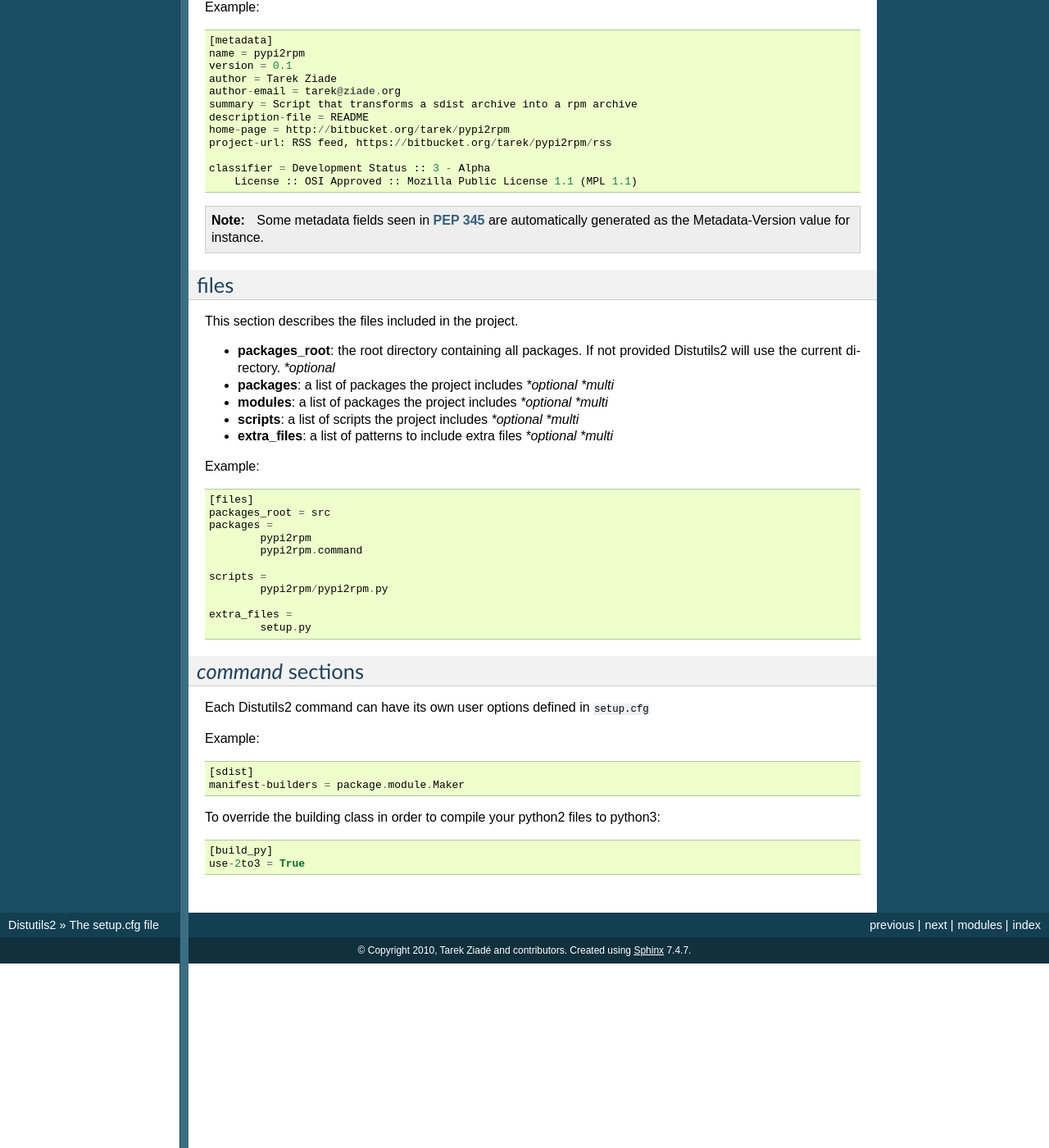
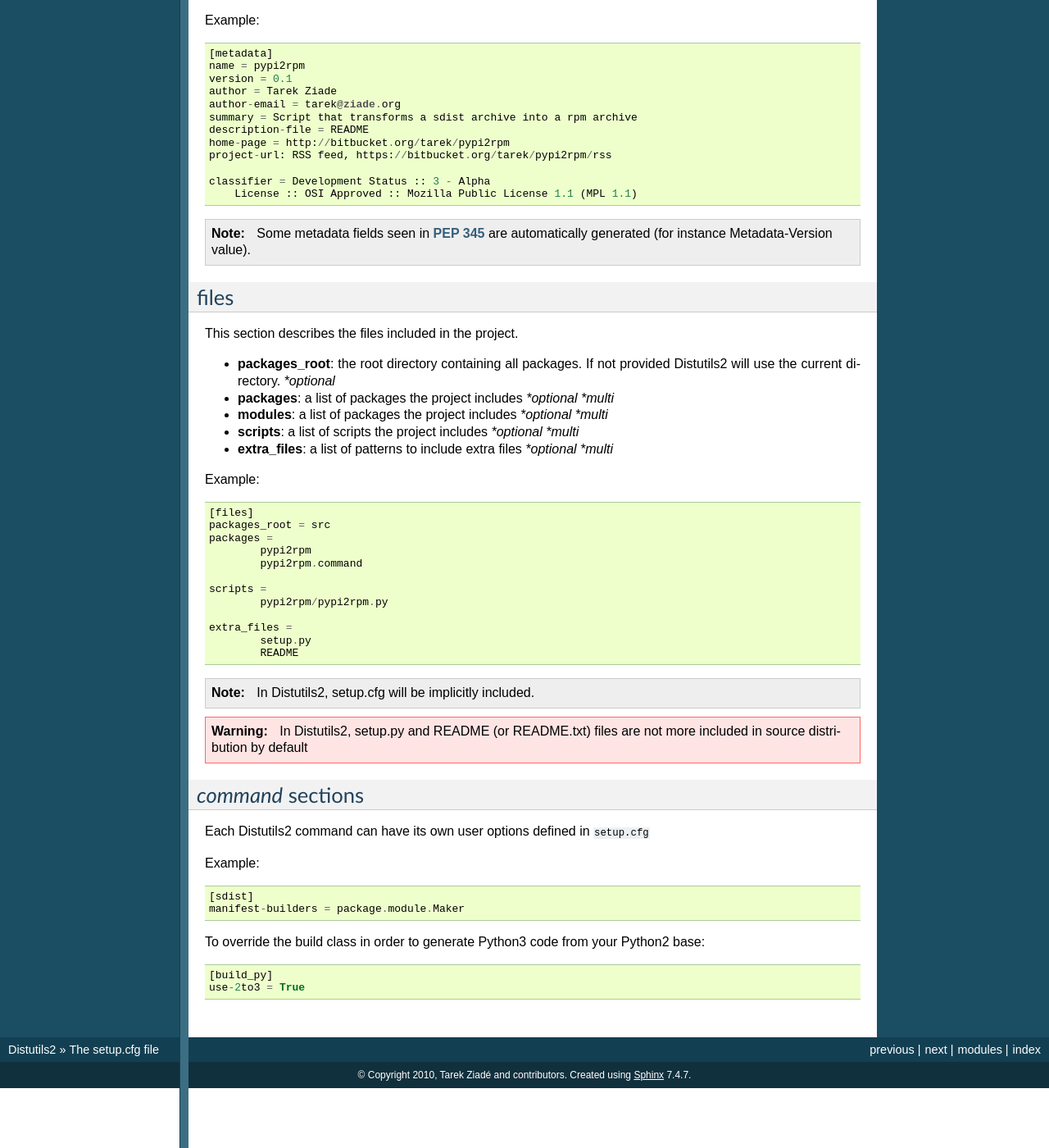
Before and after one commit to crateio/distutils2, a Sphinx documentation site: the page built from docs/source/setupcfg.rst, in a window 1280 px wide and 1400 px high, scrolled down 2041 px. Shown: the whole window at 82% size. Built offline with Sphinx 7.4.7, drawn with Linux system fonts in a browser that asks for light colours.

Commit message:
minor: update setupcfg documentation

```diff
--- a/docs/source/setupcfg.rst
+++ b/docs/source/setupcfg.rst
@@ -7,8 +7,8 @@
 
 Each section contains a description of its options.
 
-- Options that are marked *\*multi* can have multiple values, one value
-  per line.
+- Options that are marked *\*multi* can have multiple values, one value per
+  line.
 - Options that are marked *\*optional* can be omited.
 - Options that are marked *\*environ* can use environment markers, as described
   in :PEP:`345`.
@@ -66,7 +66,8 @@
   Example::
 
     [global]
-    setup_hook = distutils2.tests.test_config.hook
+    setup_hook =
+        distutils2.tests.test_config.hook
 
 
 metadata
@@ -142,7 +143,7 @@
 
 .. Note::
     Some metadata fields seen in :PEP:`345` are automatically generated
-    as the Metadata-Version value for instance.
+    (for instance Metadata-Version value).
 
 
 files
@@ -170,6 +171,14 @@
 
     extra_files =
             setup.py
+            README
+
+.. Note::
+    In Distutils2, setup.cfg will be implicitly included.
+
+.. Warning::
+    In Distutils2, setup.py and README (or README.txt) files are not more
+    included in source distribution by default
 
 
 `command` sections
@@ -183,7 +192,7 @@
     manifest-builders = package.module.Maker
 
 
-To override the building class in order to compile your python2 files to python3::
+To override the build class in order to generate Python3 code from your Python2 base::
 
     [build_py]
     use-2to3 = True
```
Also changed, not shown: docs/source/distutils/sourcedist.rst (+5 -2 lines).
